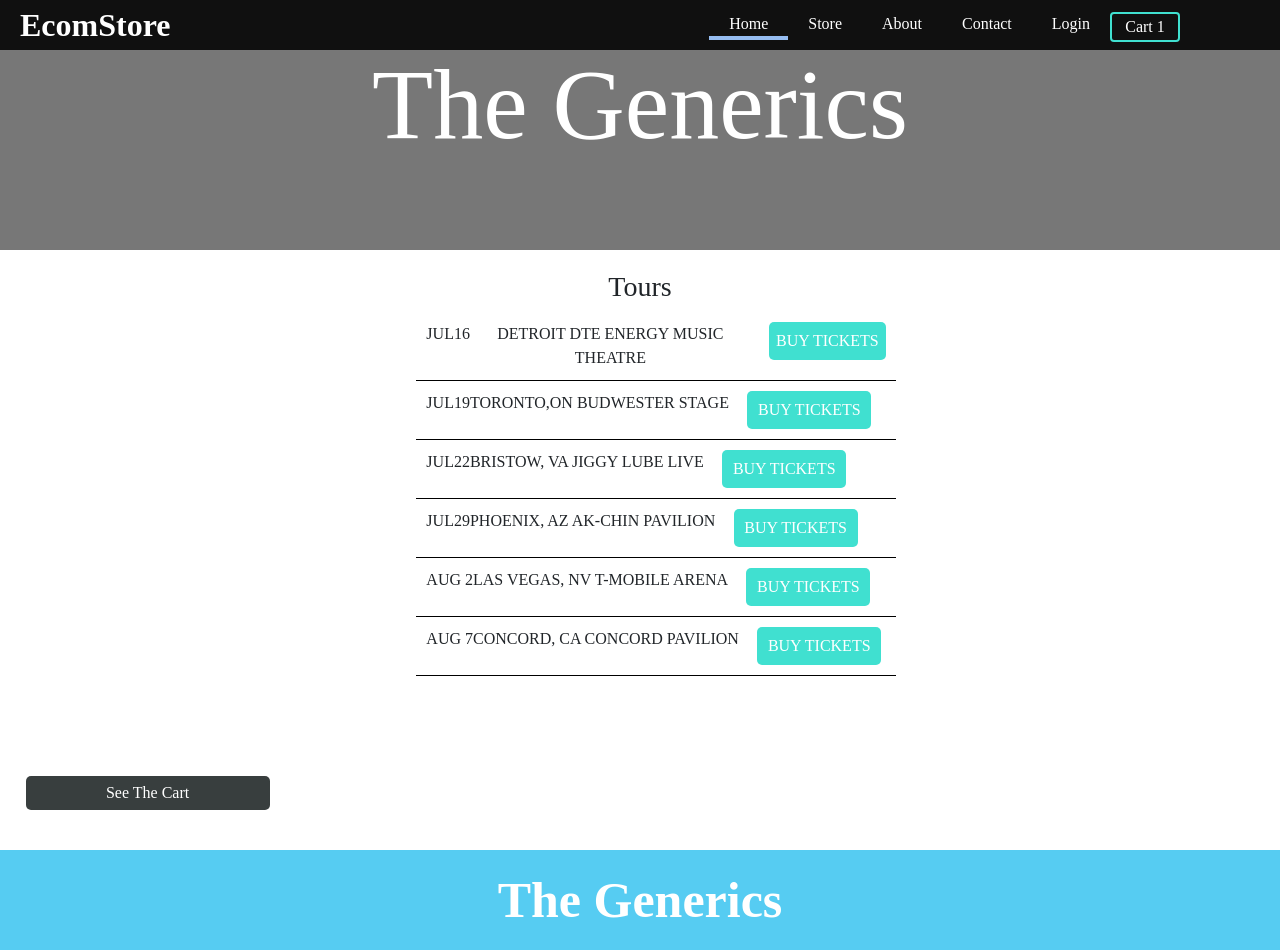
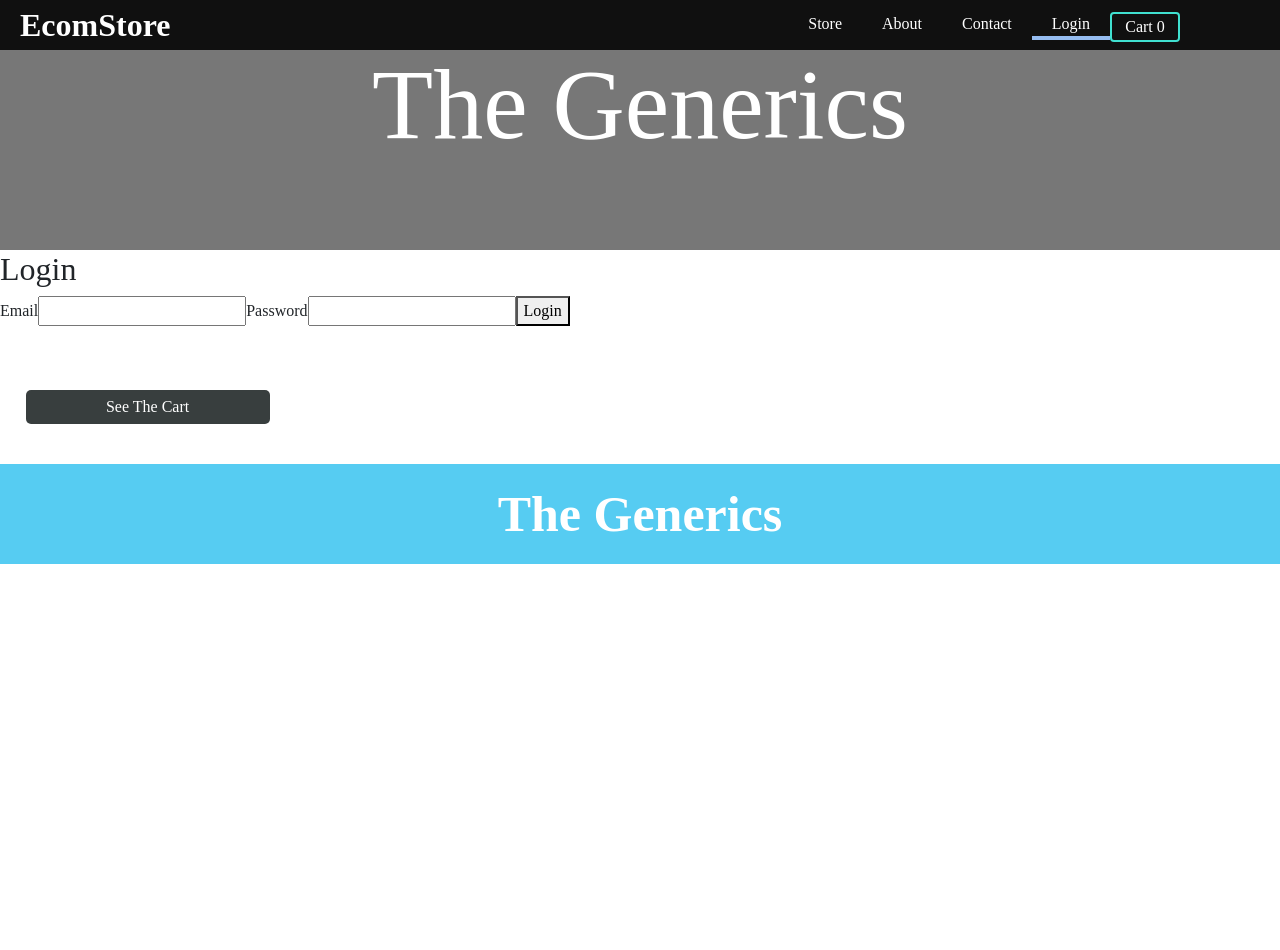
Before and after one commit to Piyush219/EcommerceProject, a React (Create React App) app: page / in a window 1280 px wide. After the commit the page ends 800 px from the top, so only its background shows below. Built offline with nearby package versions, Linux system fonts and the light colour scheme.

Commit message:
Deploying to heroku

```diff
--- a/package.json
+++ b/package.json
@@ -2,6 +2,9 @@
   "name": "react-complete-guide",
   "version": "0.1.0",
   "private": true,
+  "engines": {
+    "node": "17.1.0"
+  },
   "dependencies": {
     "@testing-library/jest-dom": "^5.11.6",
     "@testing-library/react": "^11.2.2",
--- a/src/App.js
+++ b/src/App.js
@@ -5,7 +5,6 @@ import Store from "./Components/Pages/Store";
 import HomePage from "./Components/Pages/HomePage";
 import About from "./Components/Pages/About";
 import {
-  BrowserRouter as Router,
   Routes,
   Route,
   Navigate,
@@ -34,42 +33,46 @@ function App() {
   };
 
   const [cartItems, setCartItems] = useState(false);
-  const {cart, setCart, userId, setUserId} = useContext(Cart)
+  const {cart, setCart, userId, setUserId } = useContext(Cart);
 
-  useEffect(()=> {
-    if(localStorage.getItem('userId')){
-      setUserId(localStorage.getItem('userId'))
+  useEffect(() => {
+    if (localStorage.getItem("userId")) {
+      setUserId(localStorage.getItem("userId"));
     }
-   },[])
+  }, [setUserId]);
 
   const CartItems = () => {
-    setCartItems(true);
-    axios.get(`https://crudcrud.com/api/0a02abc72e4b4103862469a3e8c178e9/cart${userId}`)
+    if (localStorage.getItem("userId")) {
+      setCartItems(true);
+    axios
+      .get(
+        `https://crudcrud.com/api/27949d8a177340c38605ce21b6db1ffa/cart${userId}`
+      )
       .then((response) => {
-        console.log(`Axios2: ${response}`)
-        console.log(`userId: ${userId}`)
-        console.log(`Response Data ${response.data}`)
-        response.data.map((item) =>{
-          console.log(`Response Data before ${item}`)
-          setCart((prevState) => ([
-            ...prevState, item
-          ]))
-          console.log(`Response Data after ${item}`)
-        })
-      }).catch((err) => {
-        console.log(`err: ${err}`)
+        console.log(`userId: ${userId}`);
+
+        response.data.map((item) => {
+          setCart((prevState) => [...prevState, item]);
+        });
       })
+      .catch((err) => {
+        console.log(`err: ${err}`);
+      });
+  }
+  else{
+    alert('Please Login First')
+  }
+    }
 
-  };
   const cartItemsClose = () => {
     setCartItems(false);
   };
 
- useEffect(()=> {
-  if(localStorage.getItem('TokenId')){
-    setIsloggedIn(true)
-  }
- },[])
+  useEffect(() => {
+    if (localStorage.getItem("TokenId")) {
+      setIsloggedIn(true);
+    }
+  }, []);
 
   const putRequestHandler = async (contact) => {
     const response = await fetch(
@@ -92,7 +95,7 @@ function App() {
       {cartItems && <CartList Close={cartItemsClose} />}
 
       <Routes>
-        <Route exact path="/" element={<HomePage />} />
+        <Route exact path="/" element={<Login />} />
         {isLoggedIn && <Route exact path="/store" element={<Store />} />}
         <Route exact path="/about" element={<About />} />
         <Route
@@ -102,13 +105,15 @@ function App() {
         />
         <Route
           exact
-          path="/login"
+          path="/"
           element={<Login checkLogin={setIsloggedIn} />}
         />
-        {!isLoggedIn && <Route path="*" element={<Navigate to="/login"></Navigate>}></Route>}
+        {!isLoggedIn && (
+          <Route path="*" element={<Navigate to="/"></Navigate>}></Route>
+        )}
       </Routes>
 
-      <button style={style}>See The Cart</button>
+      <button style={style} onClick={CartItems}>See The Cart</button>
 
       <Footer />
     </>
--- a/src/Components/Cart/Cart.module.css
+++ b/src/Components/Cart/Cart.module.css
@@ -3,7 +3,7 @@
     width: 35%;
     position: fixed;
     top: 50px;
-    height: 95%;
+    /* height: 95%; */
     right: 0;
     background-color: rgb(255, 255, 255);
     border: 1px solid rgb(177, 103, 103);
@@ -11,6 +11,8 @@
     text-align: center;
     align-content: center;
     justify-content: center;
+    overflow: auto;
+max-height: 100vh;
 
 }
 
--- a/src/Components/Cart/CartList.js
+++ b/src/Components/Cart/CartList.js
@@ -6,7 +6,7 @@ import { useContext } from "react";
 
 
 const CartList = (props) => {
-const {cart} = useContext(Cart)
+const {cart,setCart, userId, setUserId, price} = useContext(Cart)
 
 
   const styleBtn = {
@@ -18,6 +18,7 @@ const {cart} = useContext(Cart)
     <section className={styles.cartBody}>
       <Button style={styleBtn} onClick={props.Close}>X</Button>
       <h2 className={styles.cartHeading}>CART</h2>
+      <h4>Total Price: ${price.toFixed(2)}</h4>
 
       <Row>
         <Col xs="4">
@@ -39,7 +40,7 @@ const {cart} = useContext(Cart)
             <Row>
               <Col xs="4">
                 <Col xs="6">
-                  <img className={styles.cartImages} src={items.imageUrl} />
+                  <img className={styles.cartImages} src={items.imageUrl} alt={items.title}/>
                 </Col>
                 <Col xs='6' className={styles.cartTitle} xs="6">{items.title}</Col>
               </Col>
--- a/src/Components/Layout/Header/Header.js
+++ b/src/Components/Layout/Header/Header.js
@@ -19,11 +19,11 @@ const Header = (props) => {
             <span>EcomStore</span>
           </div>
           <ul className={styles.navigation}>
-            <NavLink className={(navData) => navData.isActive ? "active" : "" } to="/"><li>Home</li></NavLink>
+            {/* <NavLink className={(navData) => navData.isActive ? "active" : "" } to="/"><li>Home</li></NavLink> */}
             <NavLink className={(navData) => navData.isActive ? "active" : "" } to="/store"><li>Store</li></NavLink>
             <NavLink className={(navData) => navData.isActive ? "active" : "" } to="/about"><li>About</li></NavLink>
             <NavLink className={(navData) => navData.isActive ? "active" : "" } to="/contact"><li>Contact</li></NavLink>
-            <NavLink className={(navData) => navData.isActive ? "active" : "" } to="/login"><li>Login</li></NavLink>
+            <NavLink className={(navData) => navData.isActive ? "active" : "" } to="/"><li>Login</li></NavLink>
             <button className={styles.cartBtn} onClick={props.showCartItem} ><li>Cart <span>{cart.length}</span></li></button>
           </ul>
 
--- a/src/Components/Layout/Header/Header.module.css
+++ b/src/Components/Layout/Header/Header.module.css
@@ -5,6 +5,7 @@
     padding-bottom: 30px;
     background: #777;
     color: white;
+    overflow: hidden;
 }
 
 .innerHeader{
--- a/src/Components/Layout/Merch/MerchProducts.js
+++ b/src/Components/Layout/Merch/MerchProducts.js
@@ -1,4 +1,5 @@
-import React from "react";
+import React, {useContext}from "react";
+import { Cart } from '../../StoreContext/CartContext';
 import styles from "./MerchProducts.module.css";
 
 const merchArr = [
@@ -16,6 +17,24 @@ const merchArr = [
 ];
 
 const MerchProducts = () => {
+
+  const {cart, setCart, userId,setUderId,price,setPrice} = useContext(Cart)
+
+  function addItemHandler(product) {
+
+      setCart((prevState)=> {
+        return [...prevState, product]
+      })
+      setPrice(price+product.price)
+  }
+
+  const removeItemHandler = (items)=>{
+    setCart(cart.filter((c) => c.title !==items.title))
+    setPrice(price-items.price)
+  }
+
+
+
   return (
     <section className={styles.merchSection}>
       {merchArr.map((items) => {
@@ -28,7 +47,11 @@ const MerchProducts = () => {
 
             <li className={styles.merchDetail}>
               <span>${items.price}</span>
-              <button className={styles.merchBtn}>ADD TO CART</button>
+              {cart.includes(items) ? (
+                    <button className={styles.merchBtn} onClick={() => removeItemHandler(items)}
+                    >Remove From Cart</button>
+                  ): <button className={styles.merchBtn} onClick={() => addItemHandler(items)}
+                  >ADD TO CART</button>}
             </li>
           </ul>
         );
--- a/src/Components/Layout/Music/MusicProducts.js
+++ b/src/Components/Layout/Music/MusicProducts.js
@@ -41,13 +41,18 @@ const productsArr = [
 
 const MusicProducts = () => {
 
-  const {cart, setCart, userId, setUserId} = useContext(Cart)
+  const {cart, setCart, userId, setUserId, price, setPrice} = useContext(Cart)
+
 
   function addItemHandler(product) {
 
       setCart([...cart, product])
+
+
+      setPrice(price+product.price)
+
       console.log(`Id: ${userId}`)
-      axios.post(`https://crudcrud.com/api/0a02abc72e4b4103862469a3e8c178e9/cart${userId}`, product)
+      axios.post(`https://crudcrud.com/api/27949d8a177340c38605ce21b6db1ffa/cart${userId}`, product)
       .then((response) => {
         console.log(`Axios: ${response}`)
       }).catch((err) => {
@@ -57,6 +62,7 @@ const MusicProducts = () => {
 
   const removeItemHandler = (items)=>{
     setCart(cart.filter((c) => c.album !==items.album))
+    setPrice(price-items.price)
   }
 
   return (
--- a/src/Components/StoreContext/CartContext.js
+++ b/src/Components/StoreContext/CartContext.js
@@ -6,24 +6,11 @@ export const Cart = createContext();
 
 const CartContext = (props) => {
 
-    const cartElements = [
-        {
-          id: 'e1',
-          title: "Colors",
-
-          price: 100,
-
-          imageUrl: "https://prasadyash2411.github.io/ecom-website/img/Album%201.png",
-
-          quantity: 2,
-        },
-
-      ];
-
-    const [cart, setCart] = useState(cartElements)
+    const [cart, setCart] = useState([])
     const [userId, setUserId] = useState('')
+    const [price, setPrice] = useState(0)
     return (
-        <Cart.Provider value = {{cart, setCart, userId , setUserId}}>
+        <Cart.Provider value = {{cart, setCart, userId , setUserId, price, setPrice}}>
             {props.children}
         </Cart.Provider>
     )
```
Also changed, not shown: 1 other file (tests, documents, lock files or other folders).
